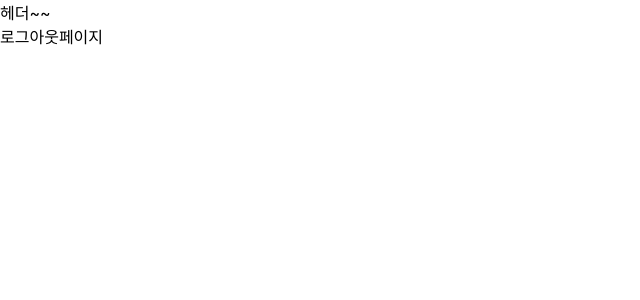
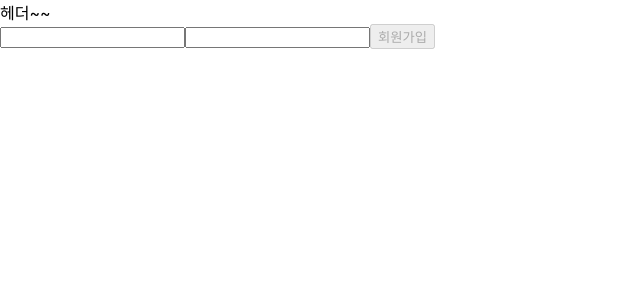
Before and after one commit to junsobi/pre-onboarding-12th-1-15, a React (Create React App) app: page /signup in a window 1280 px wide. Shown: the top 300 px of the page, without its empty margins (0-640 px from the left). Built offline with nearby package versions, Linux system fonts and the light colour scheme.

Commit message:
feat : signup, signin 페이지 및 컴포넌트 작성

```diff
--- /dev/null
+++ b/src/components/Auth/SignInForm.jsx
@@ -0,0 +1,30 @@
+import React from 'react';
+import useAuthForm from '../../hook/useAuthForm';
+
+export default function SignInForm() {
+  const { emailRef, emailChangeHandler, passwordRef, passwordChangeHandler, isPass } =
+    useAuthForm();
+
+  return (
+    <form>
+      <label htmlFor="email"></label>
+      <input
+        data-testid="email-input"
+        id="email"
+        ref={emailRef}
+        onChange={emailChangeHandler}
+      ></input>
+      <label htmlFor="password"></label>
+      <input
+        data-testid="password-input"
+        id="password"
+        type="password"
+        ref={passwordRef}
+        onChange={passwordChangeHandler}
+      ></input>
+      <button data-testid="signin-button" disabled={!isPass}>
+        로그인
+      </button>
+    </form>
+  );
+}
--- /dev/null
+++ b/src/components/Auth/SignUpForm.jsx
@@ -0,0 +1,30 @@
+import React from 'react';
+import useAuthForm from '../../hook/useAuthForm';
+
+export default function SignUpForm() {
+  const { emailRef, emailChangeHandler, passwordRef, passwordChangeHandler, isPass } =
+    useAuthForm();
+
+  return (
+    <form>
+      <label htmlFor="email"></label>
+      <input
+        data-testid="email-input"
+        id="email"
+        ref={emailRef}
+        onChange={emailChangeHandler}
+      ></input>
+      <label htmlFor="password"></label>
+      <input
+        data-testid="password-input"
+        id="password"
+        type="password"
+        ref={passwordRef}
+        onChange={passwordChangeHandler}
+      ></input>
+      <button data-testid="signup-button" disabled={!isPass}>
+        회원가입
+      </button>
+    </form>
+  );
+}
--- a/src/pages/SignIn.jsx
+++ b/src/pages/SignIn.jsx
@@ -1,7 +1,12 @@
 import React from 'react';
+import SignInForm from '../components/Auth/SignInForm';
 
 function SignIn() {
-  return <>로그인페이지</>;
+  return (
+    <main>
+      <SignInForm />
+    </main>
+  );
 }
 
 export default SignIn;
--- a/src/pages/SignUp.jsx
+++ b/src/pages/SignUp.jsx
@@ -1,7 +1,12 @@
 import React from 'react';
+import SignUpForm from '../components/Auth/SignUpForm';
 
 function SignUp() {
-  return <>로그아웃페이지</>;
+  return (
+    <main>
+      <SignUpForm />
+    </main>
+  );
 }
 
 export default SignUp;
```
